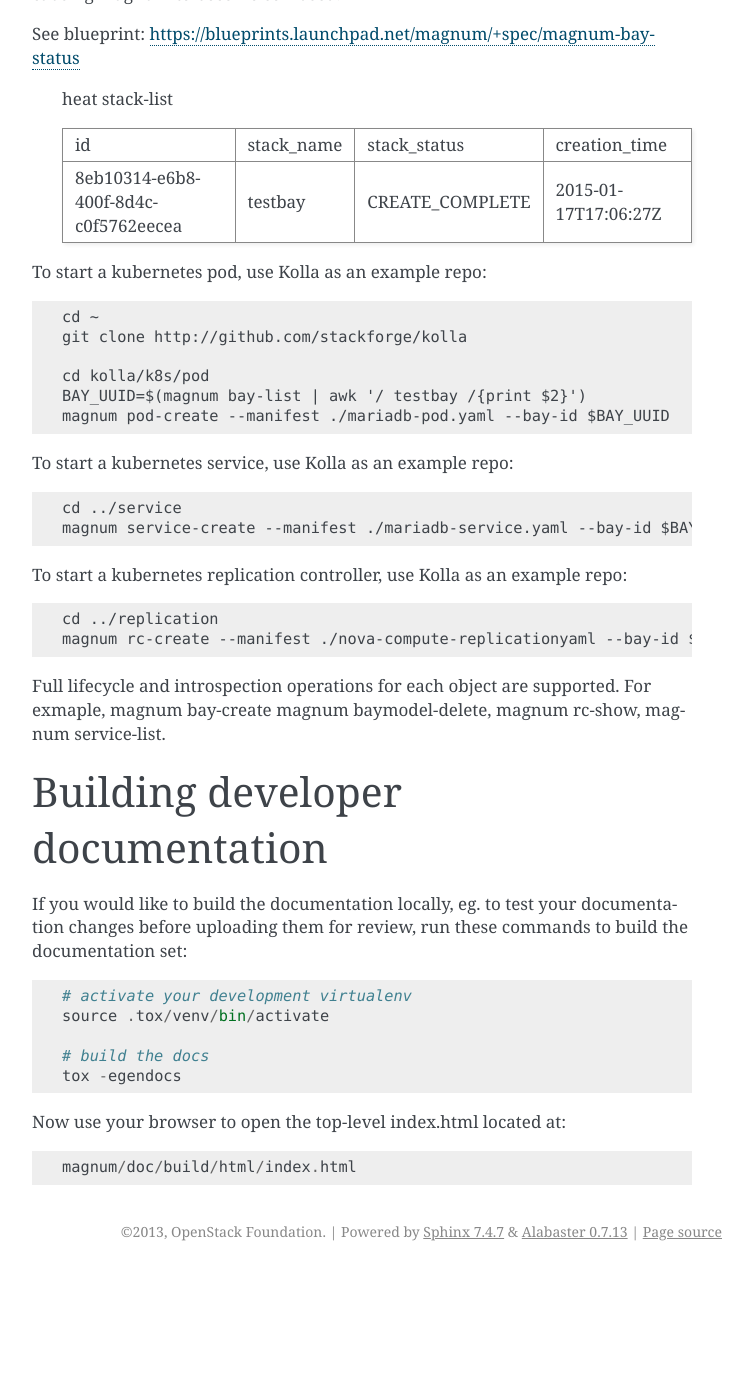
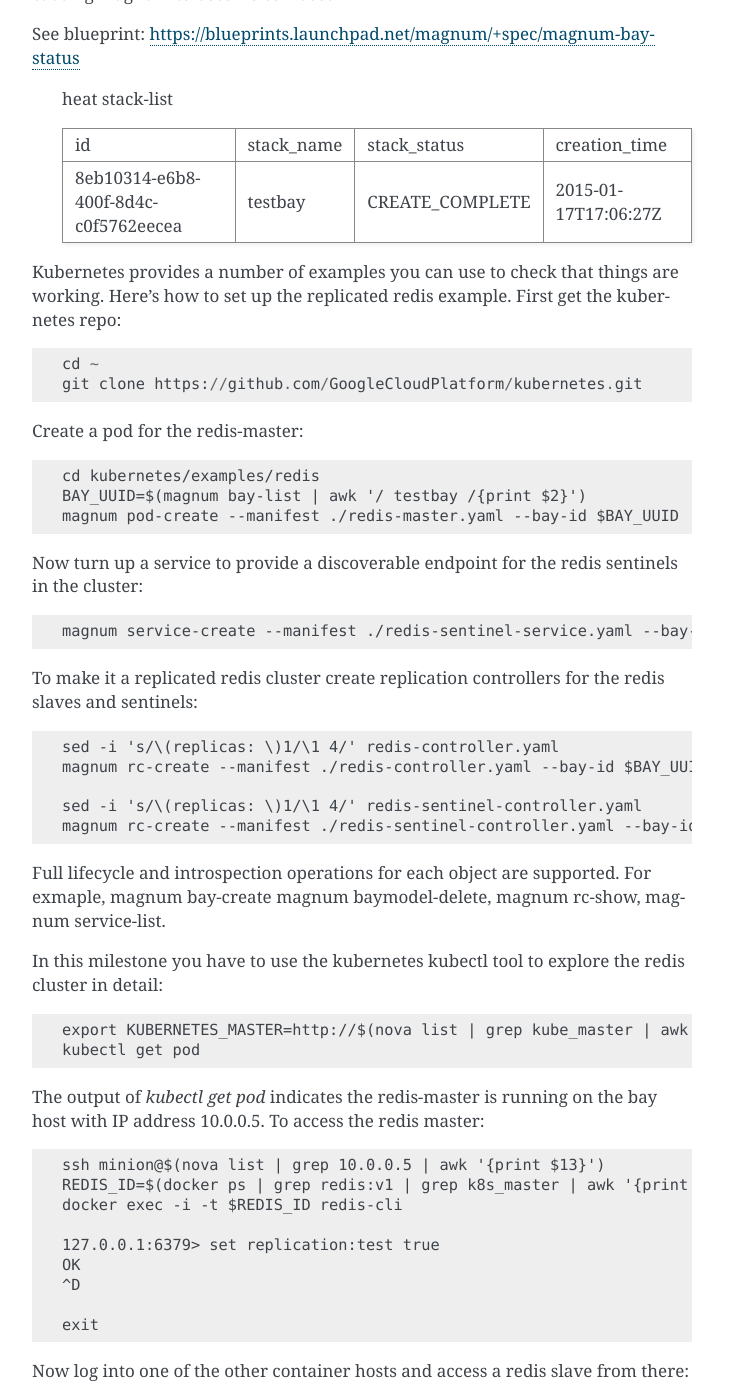
Before and after one commit to openstack/magnum, a Sphinx documentation site: the page built from doc/source/dev/dev-quickstart.rst, in a window 1280 px wide and 1400 px high, scrolled down 6413 px. Shown: the whole window, without its empty margins (388-1140 px from the left). Built offline with Sphinx 7.4.7, drawn with Linux system fonts in a browser that asks for light colours; before the commit the page ends 7684 px from its top, so only the background shows below that; some of the changed text lies outside the part shown.

Commit message:
Update quickstart-dev guide
Provide an example from the Kubernetes redis repo for use
with Magnum

Change-Id: I7867eac30d4f87ca702169760068fd4ab6248d40
Closes-Bug: #1418228

```diff
--- a/doc/source/dev/dev-quickstart.rst
+++ b/doc/source/dev/dev-quickstart.rst
@@ -310,27 +310,69 @@ https://blueprints.launchpad.net/magnum/+spec/magnum-bay-status
     +--------------------------------------+------------+-----------------+----------------------+
 
 
-To start a kubernetes pod, use Kolla as an example repo::
+Kubernetes provides a number of examples you can use to check that things
+are working. Here's how to set up the replicated redis example. First get
+the kubernetes repo::
 
     cd ~
-    git clone http://github.com/stackforge/kolla
+    git clone https://github.com/GoogleCloudPlatform/kubernetes.git
 
-    cd kolla/k8s/pod
+Create a pod for the redis-master::
+
+    cd kubernetes/examples/redis
     BAY_UUID=$(magnum bay-list | awk '/ testbay /{print $2}')
-    magnum pod-create --manifest ./mariadb-pod.yaml --bay-id $BAY_UUID
+    magnum pod-create --manifest ./redis-master.yaml --bay-id $BAY_UUID
 
-To start a kubernetes service, use Kolla as an example repo::
+Now turn up a service to provide a discoverable endpoint for the redis sentinels
+in the cluster::
 
-    cd ../service
-    magnum service-create --manifest ./mariadb-service.yaml --bay-id $BAY_UUID
+    magnum service-create --manifest ./redis-sentinel-service.yaml --bay-id $BAY_UUID
 
-To start a kubernetes replication controller, use Kolla as an example repo::
+To make it a replicated redis cluster create replication controllers for the redis
+slaves and sentinels::
 
-    cd ../replication
-    magnum rc-create --manifest ./nova-compute-replicationyaml --bay-id $BAY_UUID
+    sed -i 's/\(replicas: \)1/\1 4/' redis-controller.yaml
+    magnum rc-create --manifest ./redis-controller.yaml --bay-id $BAY_UUID
+
+    sed -i 's/\(replicas: \)1/\1 4/' redis-sentinel-controller.yaml
+    magnum rc-create --manifest ./redis-sentinel-controller.yaml --bay-id $BAY_UUID
 
 Full lifecycle and introspection operations for each object are supported.  For
 exmaple, magnum bay-create magnum baymodel-delete, magnum rc-show, magnum service-list.
+
+In this milestone you have to use the kubernetes kubectl tool to explore the
+redis cluster in detail::
+
+    export KUBERNETES_MASTER=http://$(nova list | grep kube_master | awk '{print $13}'):8080
+    kubectl get pod
+
+The output of `kubectl get pod` indicates the redis-master is running on the
+bay host with IP address 10.0.0.5. To access the redis master::
+
+    ssh minion@$(nova list | grep 10.0.0.5 | awk '{print $13}')
+    REDIS_ID=$(docker ps | grep redis:v1 | grep k8s_master | awk '{print $1}')
+    docker exec -i -t $REDIS_ID redis-cli
+
+    127.0.0.1:6379> set replication:test true
+    OK
+    ^D
+
+    exit
+
+Now log into one of the other container hosts and access a redis slave from there::
+
+    ssh minion@$(nova list | grep 10.0.0.4 | awk '{print $13}')
+    REDIS_ID=$(docker ps | grep redis:v1 | grep k8s_redis | tail -n +2 | awk '{print $1}')
+    docker exec -i -t $REDIS_ID redis-cli
+
+    127.0.0.1:6379> get replication:test
+    "true"
+    ^D
+
+    exit
+
+There are four redis instances, one master and three slaves, running across the bay,
+replicating data between one another.
 
 ================================
 Building developer documentation
```
